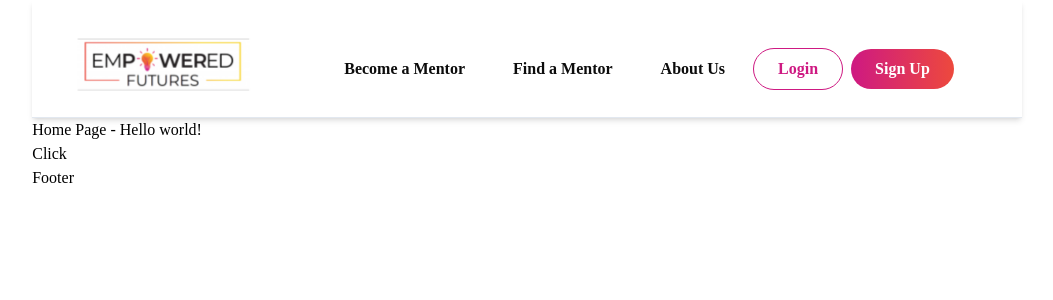
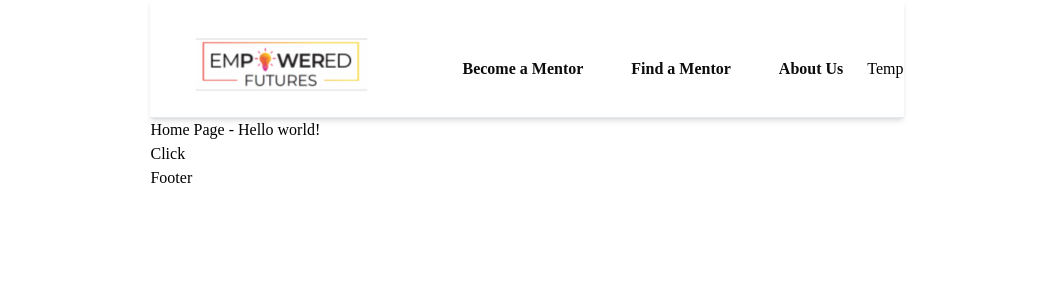
Before and after one commit to JasonXB/EF_Clone, a Next.js app: page / in a window 1280 px wide. Shown: the top 300 px of the page, without its empty margins (113-1166 px from the left). Built offline with nearby package versions, Linux system fonts and the light colour scheme; what tw-elements would draw is missing.

Commit message:
useState added for login swap of nav compontents

```diff
--- a/pages/_app.tsx
+++ b/pages/_app.tsx
@@ -2,12 +2,15 @@ import '../styles/globals.css';
 import type { AppProps } from 'next/app';
 import { SessionProvider } from 'next-auth/react';
 import Layout from '../src/components/Layout';
+import { useState } from 'react';
 
 function MyApp({ Component, pageProps }: AppProps) {
+  const [signIn, isSignIn] = useState(false); //placeholder, will need to be updated with login auth information
+
   // SessionProvider: wrapper so NextAuth methods can be used across projects to check auth status, login, logout... etc
   return (
     <SessionProvider session={pageProps.session}>
-      <Layout>
+      <Layout signedIn={signIn}>
         <Component {...pageProps} />
       </Layout>
     </SessionProvider>
--- a/src/components/Layout.tsx
+++ b/src/components/Layout.tsx
@@ -7,6 +7,7 @@ import LayoutStyle from '../../styles/Layout.module.css';
 
 type LayoutProps = {
   headTitle?: string;
+  signedIn: boolean;
   children: any;
 };
 const Layout = ({ ...props }: LayoutProps) => {
@@ -23,7 +24,7 @@ const Layout = ({ ...props }: LayoutProps) => {
       <div className={LayoutStyle.Content}>
         {/* Add the Header component here */}
         {/* <Header/> */}
-        <Navbar />
+        <Navbar signedIn={props.signedIn} />
         <main>{props.children}</main>
         {/* Add the Footer component here */}
         {/* <Footer/> */}
--- a/src/components/header/Navbar.tsx
+++ b/src/components/header/Navbar.tsx
@@ -2,16 +2,9 @@ import NavbarLink from './NavbarLink';
 import EfLogo from './EfLogo';
 import Button, { buttonVariants } from '../buttons/reusuable-buttons';
 import Link from 'next/link';
+import { useState } from 'react';
 
-const Navbar = () => {
-  return (
-    <>
-      {/* Empowered Futures Logo / Link to the Homepage */}
-      {/* Logo is currently a screenshot (need original image) */}
-      <nav className="flex flex-wrap items-center pt-5 border-b shadow-md border-slate-200">
-        <EfLogo alt={'Empowered Futures Logo'} />
-
-        {/* Left div for three links */}
+const MainLinks = () => (
   <div className="w-full lg:inline-flex lg:w-auto">
     <div className="flex flex-col items-start w-full lg:inline-flex lg:flex-row lg:ml-auto lg:w-auto lg:items-center lg:h-auto">
       <NavbarLink url={'/become-a-mentor'} name={'Become a Mentor'} />
@@ -19,7 +12,8 @@ const Navbar = () => {
       <NavbarLink url={'/about-us'} name={'About Us'} />
     </div>
   </div>
-        {/* Right div for Login/Sign Up Buttons*/}
+);
+const LoginSignup = () => (
   <div className="flex flex-col items-start w-full mr-16 lg:inline-flex lg:flex-row lg:ml-auto lg:w-auto lg:items-center lg:h-auto">
     {/*These links are made to look like buttons */}
     <Link href={'/login'}>
@@ -29,6 +23,21 @@ const Navbar = () => {
       <a className={buttonVariants.primary}>Sign Up</a>
     </Link>
   </div>
+);
+
+const ProfileNavMenu = () => <div>Temp</div>;
+
+const Navbar = ({ ...props }) => {
+  return (
+    <>
+      {/* Empowered Futures Logo / Link to the Homepage */}
+      {/* Logo is currently a screenshot (need original image) */}
+      <nav className="flex flex-wrap items-center pt-5 border-b shadow-md border-slate-200">
+        <EfLogo alt={'Empowered Futures Logo'} />
+
+        <MainLinks />
+
+        {props.signedIn ? <LoginSignup /> : <ProfileNavMenu />}
       </nav>
     </>
   );
```
Lines whose indentation alone changed are shown as unchanged.
